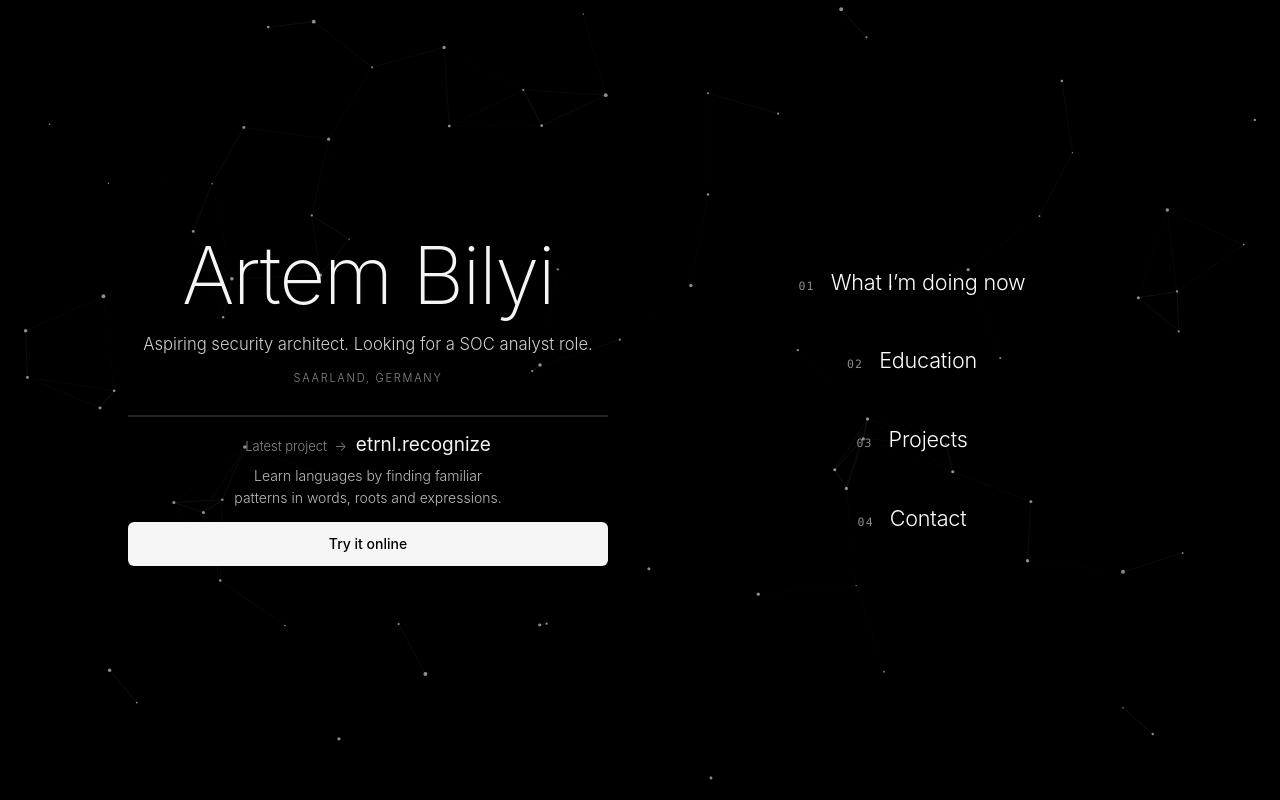
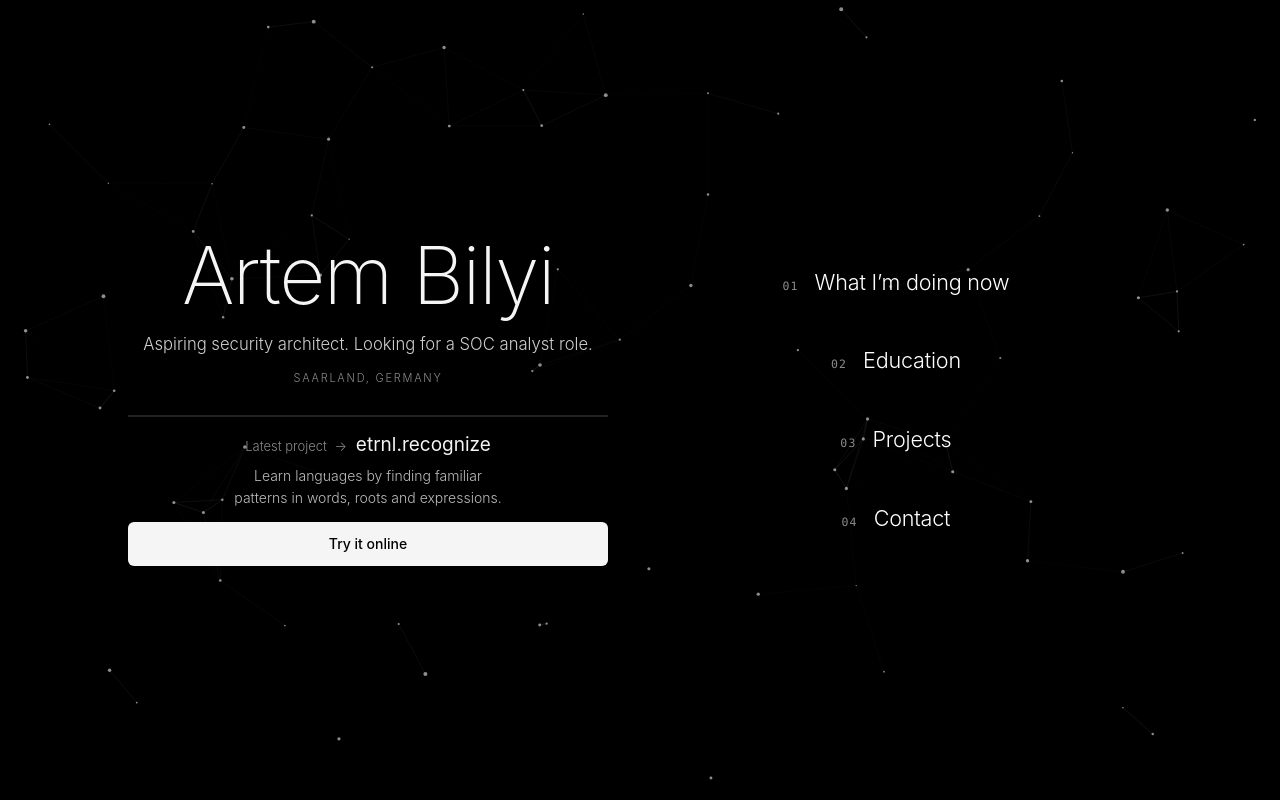
Before and after one commit to eternalyouthy/visitenkart, a website: page public/index.html in a window 1280 px wide. Drawn offline with Linux system fonts and the light colour scheme.

Commit message:
Home page: center panel titles independently of index numbers

```diff
--- a/public/index.html
+++ b/public/index.html
@@ -115,15 +115,17 @@
   .panel-head{
     width:100%;background:none;border:none;color:#fff;font:inherit;
     text-align:center;cursor:pointer;
-    display:flex;justify-content:center;align-items:baseline;gap:1rem;
+    display:grid;grid-template-columns:minmax(1.5rem,1fr) auto minmax(1.5rem,1fr);
+    align-items:baseline;column-gap:1rem;
     padding:22px 0;
   }
   .panel-head:focus-visible{outline:2px solid var(--fg);outline-offset:4px}
   .p-idx{
+    justify-self:end;white-space:nowrap;
     font-family:'JetBrains Mono',ui-monospace,'SF Mono',Menlo,Consolas,monospace;
     font-size:.72rem;letter-spacing:.1em;color:var(--muted);
   }
-  .p-label{font-size:clamp(1.05rem,1.7vw,1.35rem);font-weight:300;letter-spacing:-.01em}
+  .p-label{grid-column:2;font-size:clamp(1.05rem,1.7vw,1.35rem);font-weight:300;letter-spacing:-.01em}
   .panel-head:is(:hover,[aria-expanded="true"]) .p-label{
     text-decoration:underline;text-decoration-color:var(--muted);
     text-decoration-thickness:1px;text-underline-offset:.3em;
```
